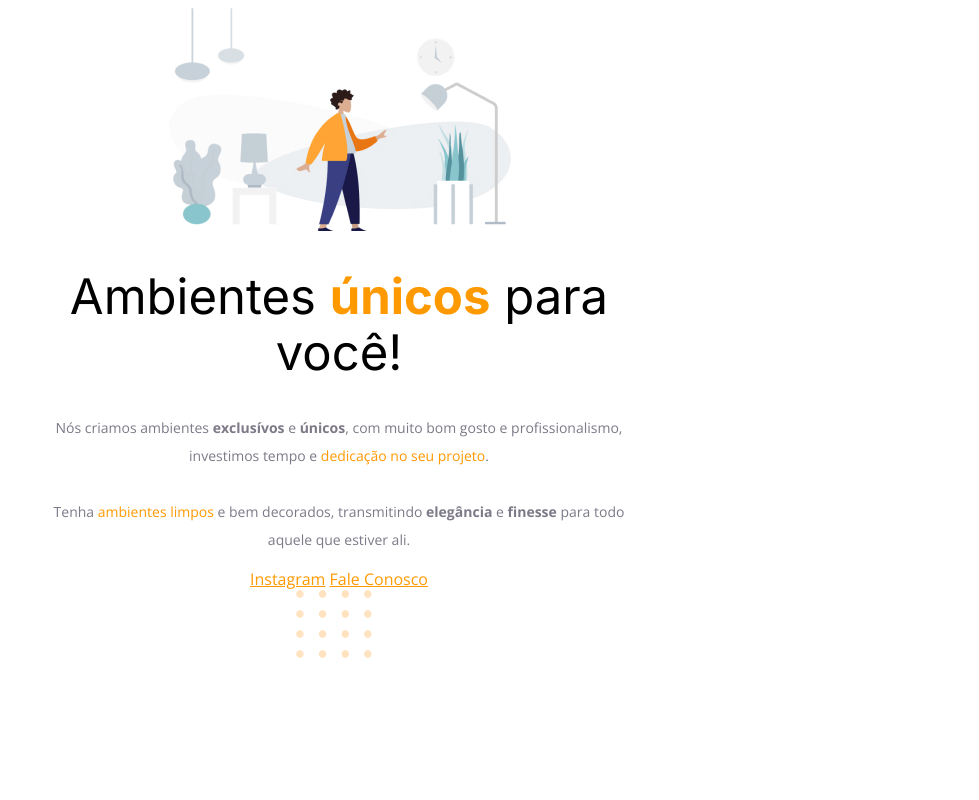
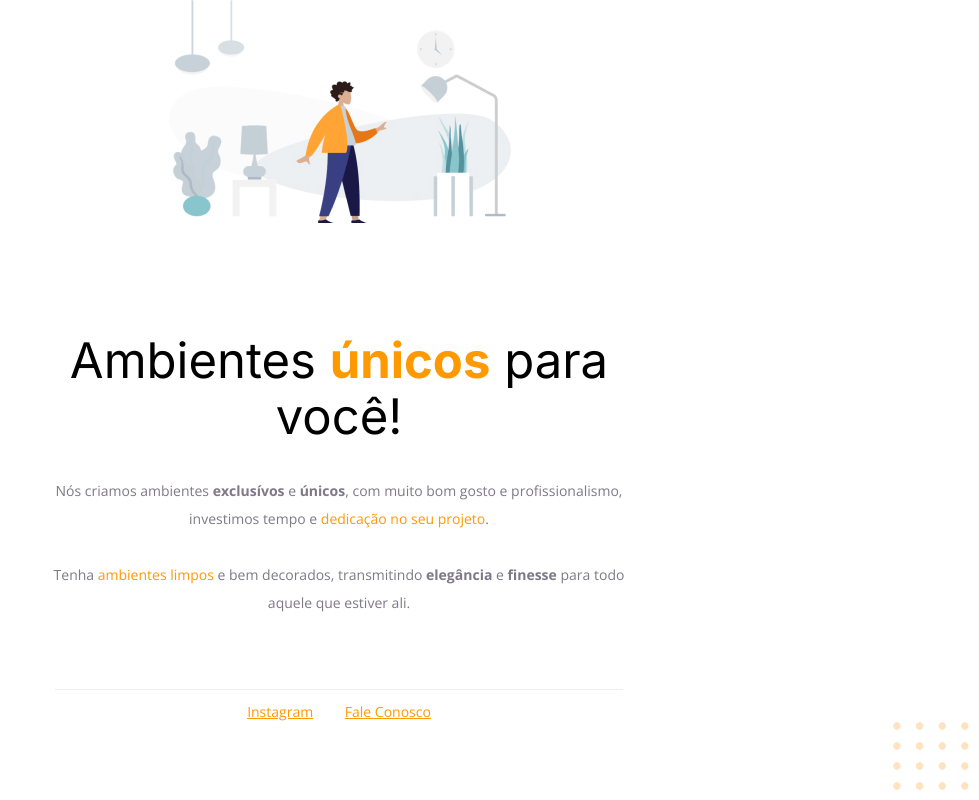
Before and after one commit to mtzdantas/Explorer---Projeto-01, a plain HTML site: page index.html in a window 1280 px wide. Shown: the whole page, without its empty margins (301-1280 px from the left). Drawn offline with nearby package versions, Linux system fonts and the light colour scheme.

Commit message:
Update style.css
add spacing

```diff
--- a/style.css
+++ b/style.css
@@ -1,11 +1,16 @@
 body {
   font-family: 'Open Sans', sans-serif;
   text-align: center;
+  margin: 0;
 }
 
 #hero {
-  margin: auto;
+  margin: 0 auto 72px;
   width: 592px;
+}
+
+#hero img {
+  margin-bottom: 72px;
 }
 
 h1 {
@@ -13,6 +18,7 @@ h1 {
   font-size: 49px;
   line-height: 56px;
   font-weight: normal;
+  margin-bottom: 32px;
 }
 
 h1 span {
@@ -23,8 +29,25 @@ span, a {
   color: #FF9900;
 }
 
-p {
+p, #footer {
   color: #7D7987;
   font-size: 14px;
   line-height: 28px;
 }
+
+#footer a + a {
+  margin-left: 28px;
+}
+
+#line {
+  width: 568px;
+  height: 1px;
+  background: #ECEFF2;
+  margin: 0 auto 8px;
+}
+
+#balls {
+  position: fixed;
+  right: 0px;
+  bottom: 0px;
+}
```
